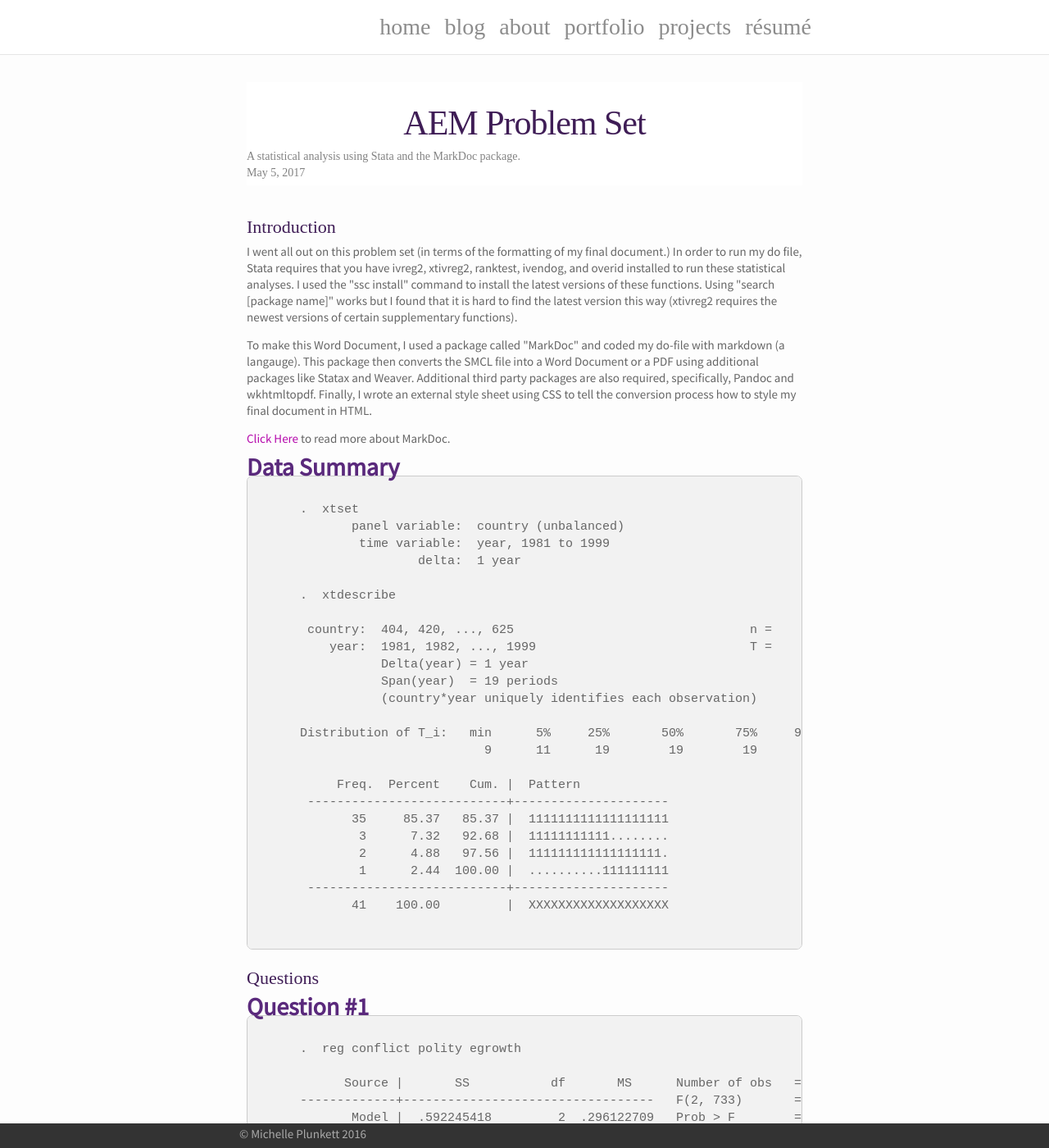
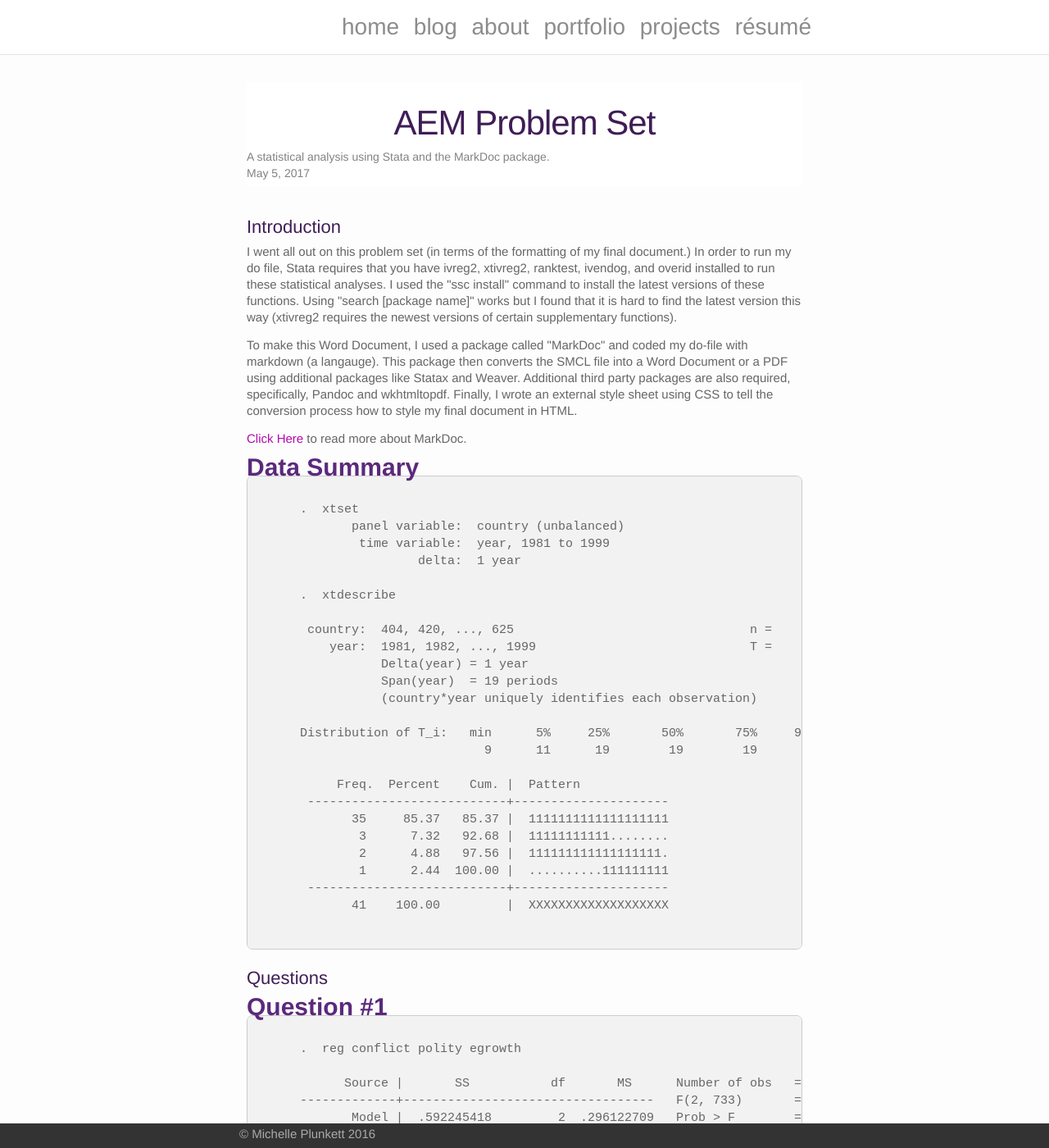
Before and after one commit to michelleplunkett/michelleplunkett.github.io, a Jekyll site: the page built from _portfolio/aem-problem-set-4.html, in a window 1280 px wide and 1400 px high. Shown: the whole window at 82% size. Built offline with Jekyll 4.4.1, drawn with Linux system fonts in a browser that asks for light colours; nearby versions of some CDN libraries; some web fonts are replaced.

Commit message:
Update aem-problem-set-4.html

```diff
--- a/_portfolio/aem-problem-set-4.html
+++ b/_portfolio/aem-problem-set-4.html
@@ -6,12 +6,10 @@
 ---
 
 <style type="text/css">
-  @import url('https://fonts.googleapis.com/css?family=Source+Sans+Pro');
-@import url('https://fonts.googleapis.com/css?family=Amaranth');
 
 body {
         margin: auto;
-        font-family: "Source Sans Pro";
+        font-family: ;
         font-size: 14px;
         max-width: 778px;
         }
@@ -20,7 +18,7 @@
         padding-bottom:5px;
         margin:0;
         padding-top:5px;
-        font-family: "Amaranth";
+        font-family: ;
         background-color:white;
         color: #3f1d56;
         text-align:center;
@@ -79,7 +77,7 @@
 h1, h1 > a, h1 > a:link {
         margin:24px 0px 10px 0px;
         padding: 0;
-        font-family: "Amaranth";
+        font-family: ;
         color:#3f1d56;
         font-size: 22px;
         }
@@ -91,7 +89,7 @@
 h2, h2 > a, h2 > a, h2 > a:link {
         margin:14px 0px 10px 0px;
         padding: 0;
-        font-family: "Amaranth";
+        font-family: ;
         color:#5a297c;
         font-size: 18px;
         font-weight:bold;
@@ -149,7 +147,7 @@
         align-content: center;
         padding:5px;
         display:block;
-        font-size:12px;
+        font-size:11px;
         line-height:14px;
         background-color:#E1E6F0;
         font-family:"Lucida Console", Monaco, monospace, "Courier New", Courier, monospace;
```
